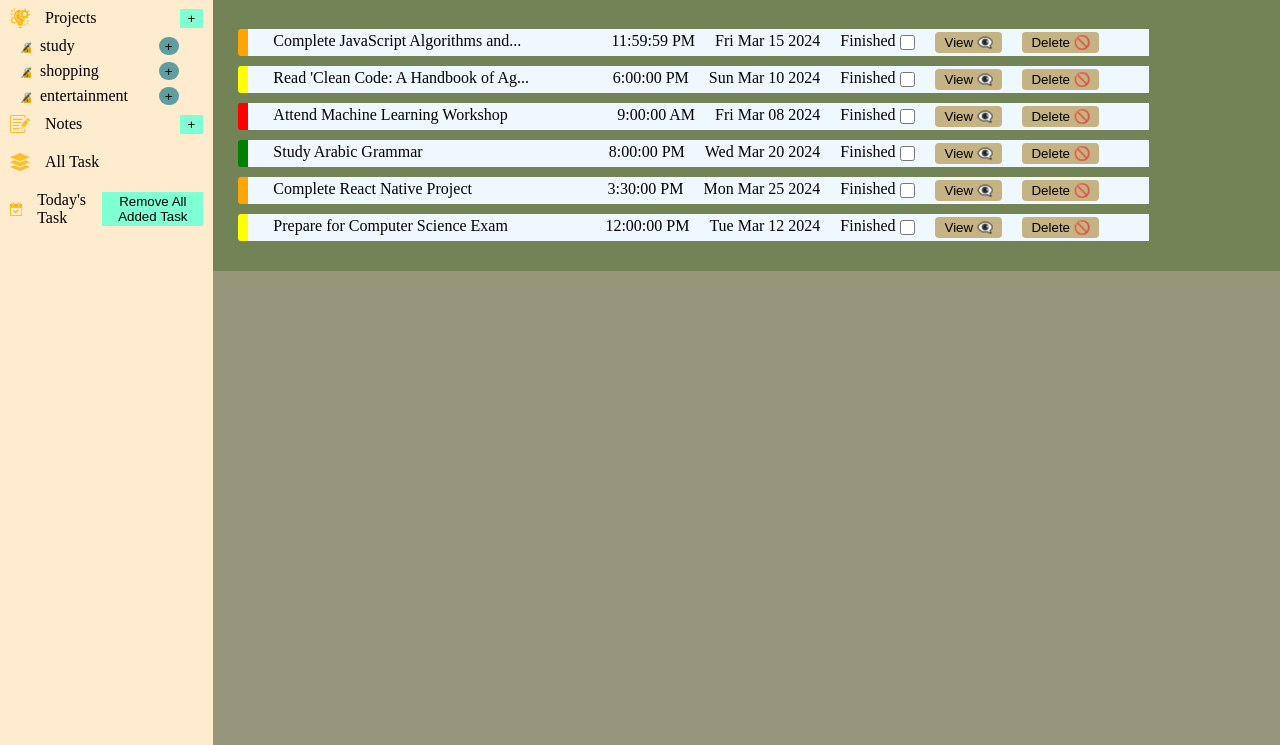
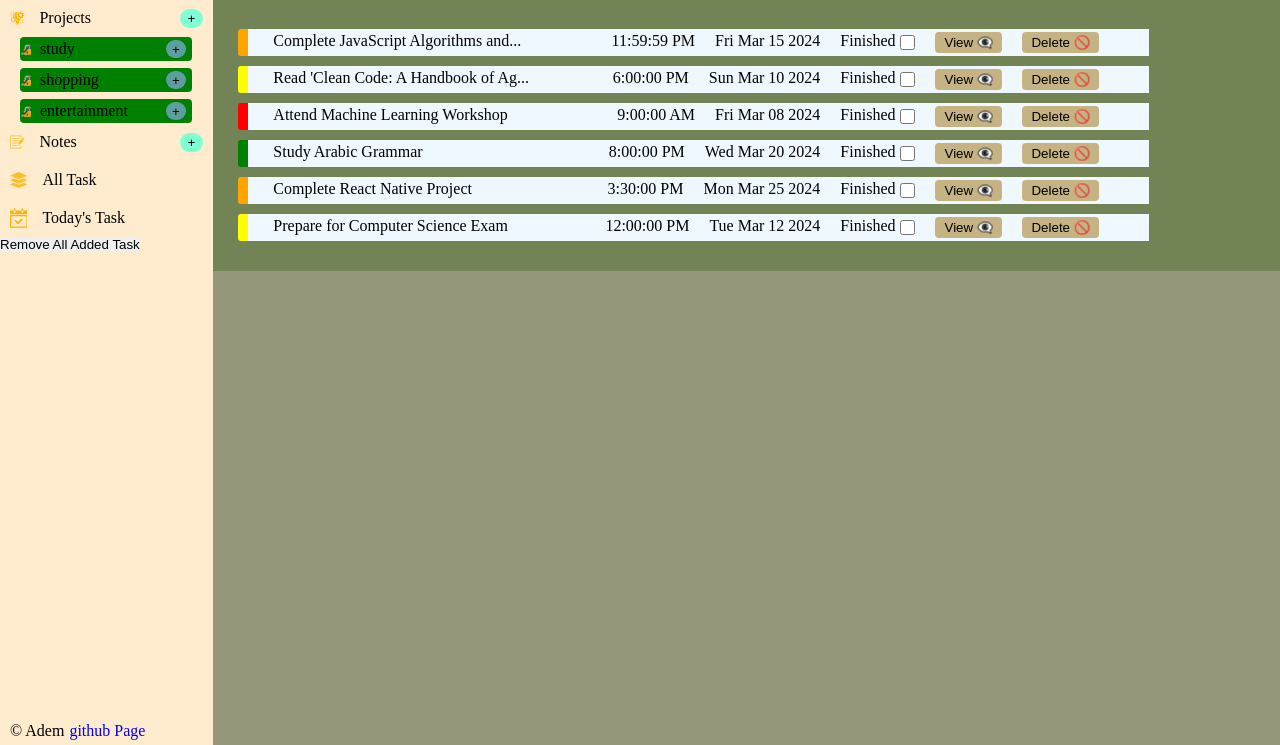
Before and after one commit to marwanGA09/To-do-app, a website built with webpack: page src/template.html in a window 1280 px wide. Shown: the part 55-800 px from the top of the page. Built offline with nearby package versions, Linux system fonts and the light colour scheme.

Commit message:
style projectItem and finished card

```diff
--- a/src/integrate/createCardContainer.js
+++ b/src/integrate/createCardContainer.js
@@ -10,6 +10,7 @@ export function defaultRender() {
     if (obj != null) {
       let card = TaskCard.createCard(obj, objectIndex, 0);
       displayCard.appendChild(card);
+      console.log(card);
     }
   });
 }
--- a/src/style/style.scss
+++ b/src/style/style.scss
@@ -58,17 +58,29 @@ body {
 }
 .side-bar {
   background-color: blanchedalmond;
-
+  @include flex();
+  flex-direction: column;
+  align-items: start;
+  width: 100%;
   div {
     @include flex();
     justify-content: start;
     gap: 0.5rem;
     padding: 0.5rem 1rem;
-
+    width: 100%;
     button {
       background-color: aquamarine;
       margin-left: auto;
       padding: 0.2rem 0.8rem;
+      border-radius: 3rem;
+    }
+  }
+
+  .footer {
+    margin-top: auto;
+
+    a {
+      text-decoration: none;
     }
   }
 
@@ -79,12 +91,15 @@ body {
     flex-direction: column;
     align-items: start;
     gap: 0.7rem;
-
+    width: 90%;
     .project-item {
+      background-color: #008000;
       position: relative;
-      width: 80%;
+      padding: 0.3rem 0.6rem 0.3rem 0;
+      width: 100%;
       display: flex;
       justify-content: space-between;
+      border-radius: 0 0.4rem 0.4rem 0;
 
       button {
         width: 2rem;
@@ -97,7 +112,15 @@ body {
         font-size: 1rem;
         position: absolute;
         left: -2rem;
-        top: 0.5rem;
+        top: 0;
+        width: 10%;
+        height: 100%;
+        padding: 0.65rem 2rem 0.3rem 0;
+
+        border-radius: 0.4rem 0 0 0.4rem;
+        // padding-right: ;
+        // z-index: -3;
+        background-color: #008000;
       }
     }
   }
@@ -131,6 +154,21 @@ body {
       input {
         margin-left: -1.5rem;
       }
+      input:checked {
+        position: relative;
+      }
+      // input:checked::after,
+      input:checked::before {
+        content: "";
+        position: absolute;
+        right: -10rem;
+        bottom: 1.18rem;
+        width: 70rem;
+        height: 100%;
+        border-bottom: 2px solid rgb(93, 77, 77);
+        // padding-bottom: -10rem;
+      }
+
       &[data-priority] {
         position: relative;
       }
--- a/src/template.html
+++ b/src/template.html
@@ -161,7 +161,13 @@
             </g>
           </svg>
           <div>Today's Task</div>
-          <button class="removeLocalStorage">Remove All Added Task</button>
+        </div>
+        <button class="removeLocalStorage">Remove All Added Task</button>
+        <div class="footer">
+          <p>&COPY; Adem</p>
+          <a href="https://github.com/marwanGA09" target="_blank"
+            >github Page</a
+          >
         </div>
       </div>
       <div class="display">
@@ -227,7 +233,7 @@
           </fieldset>
         </div>
         <button class="cancel-task"></button>
-        <button type="submit" class="add-task">/button>
+        <button type="submit" class="add-task"></button>
       </form>
     </dialog>
     <dialog class="dialog2">
```
